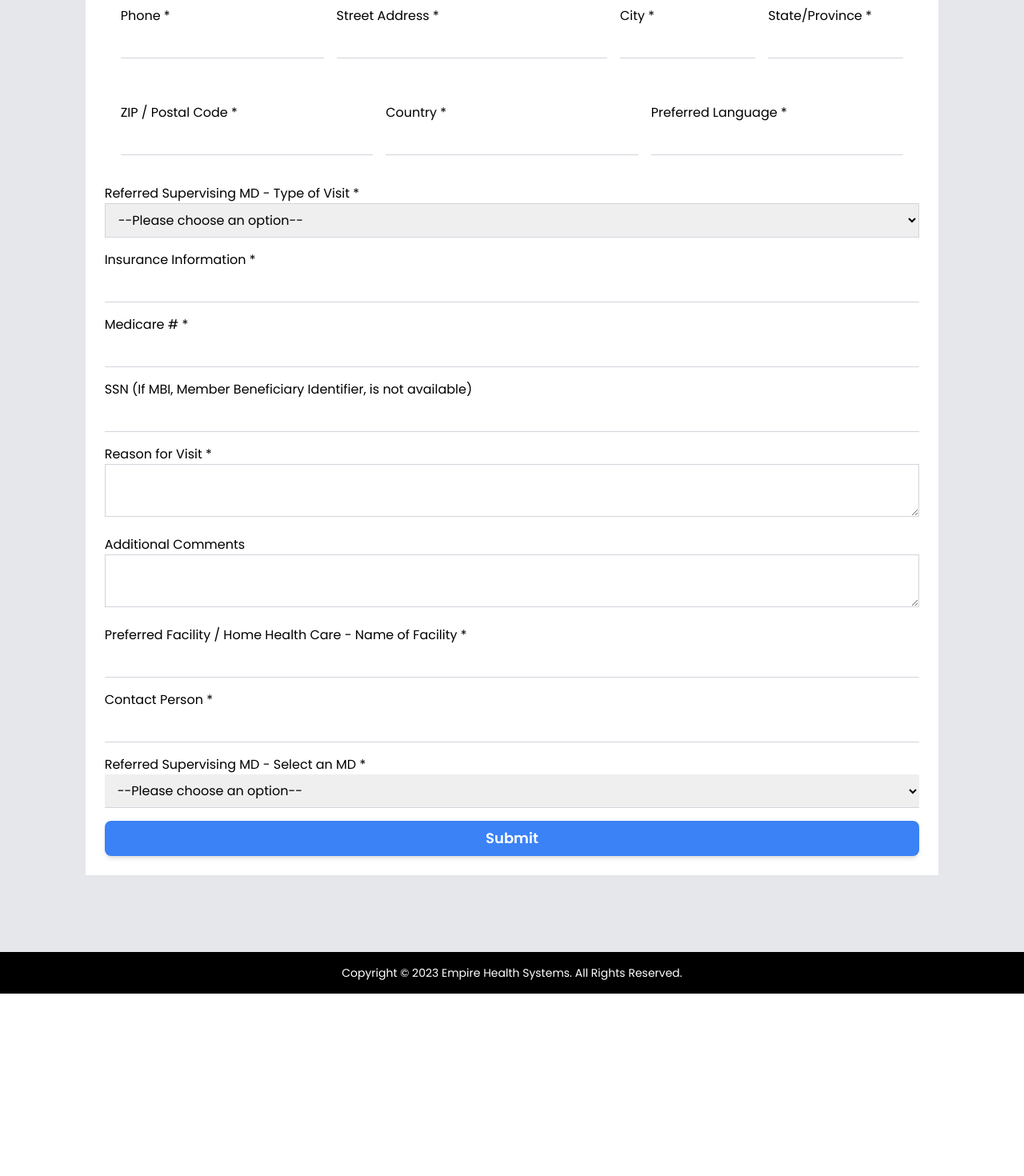
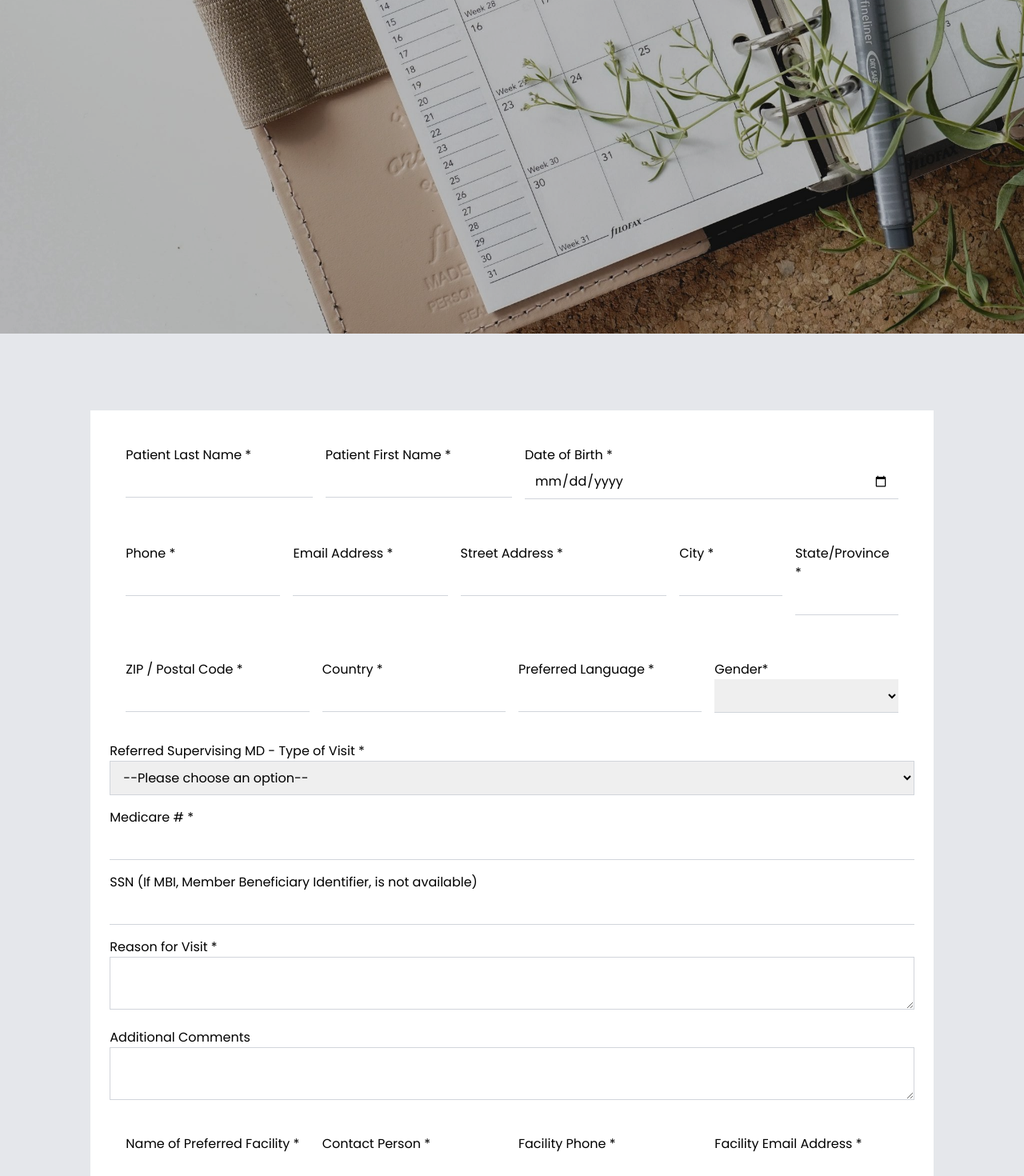
Before and after one commit to valeriequach/EmpireHealthSystems-1, a React (Vite) app: page /Intake in a window 1280 px wide. Shown: the part 420-1890 px from the top of the page at 80% size. Before the commit the page ends 1662 px from the top, so only its background shows below. Built offline with nearby package versions, Linux system fonts and the light colour scheme.

Commit message:
intake form fix

```diff
--- a/src/Components/Intake.jsx
+++ b/src/Components/Intake.jsx
@@ -2,12 +2,12 @@ import React, { useState } from "react";
 
 export const Intake = () => {
     const [formData, setFormData] = useState({
-        name: "",
+        lastName: "",
+        firstName: "",
         dob: "",
         phone: "",
         email: "",
         gender: "",
-        patientState: "",
         address: "",
         city: "",
         state: "",
@@ -15,7 +15,6 @@ export const Intake = () => {
         country: "",
         preferredLanguage: "",
         typeOfVisit: "",
-        insuranceInfo: "",
         medicare: "",
         ssn: "",
         reasonForVisit: "",
@@ -25,11 +24,6 @@ export const Intake = () => {
         contactPerson: "",
         contactEmail: "",
         contactPhone: "",
-        facilityAddress: "",
-        facilityCity: "",
-        facilityState: "",
-        facilityPostalCode: "",
-        facilityCountry: "",
         supervisingMD: ""
     });
 
@@ -39,60 +33,178 @@ export const Intake = () => {
 
     const handleSubmit = (e) => {
         e.preventDefault();
-        console.log(formData);
+        axios.post('https://649dbfe99bac4a8e669e436b.mockapi.io/:endpoint', formData)
+          .then(response => {
+            console.log(response.data);
+          })
+          .catch(error => {
+            console.log('Error:', error);
+          });
     }
 
     return (
-        <div className="bg-gray-200 flex justify-center py-24 font-Poppins">
-            <div className="container w-10/12 h-auto bg-white flex flex-col sm:p-2 md:p-6">
+        <>
+        <div className="w-screen h-auto flex justify-center py-4 shadow-xl">
+                <h1 className="text-empireblue text-3xl md:text-4xl lg:text-5xl font-bold">
+                    Intake Form
+                </h1>
+            </div>
+        <div className="relative w-screen h-2/5 bg-black bg-opacity-50 overflow-hidden">
+                <div className="absolute inset-0 w-full h-full flex items-center z-10">
+                    <img
+                        src="/assets/intake-photo.jpg"
+                        alt="clipboard"
+                        className="object-cover object-center min-w-full min-h-full" />
+                </div>
+                <div className="absolute inset-0 w-full h-full bg-black opacity-25 z-20"></div>
+            </div>
+        <div className="relative bg-gray-200 flex flex-col items-center p-2 sm:py-2 md:py-12 lg:py-24 font-Poppins">
+            <div className="container w-full md:w-11/12 lg:w-10/12 h-auto bg-white flex flex-col p-2 sm:p-4 md:p-6">
             <form onSubmit={handleSubmit} className="space-y-4">
                 <div className="flex flex-row gap-4 p-5">
-            <div className="w-1/3">
-                <label htmlFor="name" className="block">Patient Name *</label>
-                <input type="text" id="name" name="name" onChange={handleChange} className=" w-full px-3 py-2 placeholder-gray-300 border border-gray-300 border-l-0 border-r-0 border-t-0  focus:outline-none focus:ring focus:ring-indigo-100 focus:border-indigo-300 dark:focus:ring-offset-gray-900" required />
+                    <div className="w-1/4">
+                        <label htmlFor="lastName" className="block">
+                            Patient Last Name *
+                        </label>
+                        <input
+                            type="text"
+                            id="lastName"
+                            name="lastName"
+                            onChange={handleChange}
+                            className=" w-full px-3 py-2 placeholder-gray-300 border border-gray-300 border-l-0 border-r-0 border-t-0
+                                        focus:outline-none focus:ring focus:ring-indigo-100 focus:border-indigo-300 dark:focus:ring-offset-gray-900"
+                            required/>
                     </div>
-            <div className="w-1/3">
-                <label htmlFor="dob" className="block">Date of Birth *</label>
-                <input type="date" id="dob" name="dob" onChange={handleChange} className="w-full px-3 py-2 placeholder-gray-300 border border-gray-300 border-l-0 border-r-0 border-t-0  focus:outline-none focus:ring focus:ring-indigo-100 focus:border-indigo-300 dark:focus:ring-offset-gray-900" required />
+                    <div className="w-1/4">
+                        <label htmlFor="firstName" className="block">
+                            Patient First Name *
+                        </label>
+                        <input
+                            type="text"
+                            id="firstName"
+                            name="firstName"
+                            onChange={handleChange}
+                            className=" w-full px-3 py-2 placeholder-gray-300 border border-gray-300 border-l-0 border-r-0 border-t-0
+                                        focus:outline-none focus:ring focus:ring-indigo-100 focus:border-indigo-300 dark:focus:ring-offset-gray-900"
+                            required/>
                     </div>
-            <div className="w-1/3">
-    <label htmlFor="contactEmail" className="block">Email Address *</label>
-    <input type="email" id="contactEmail" name="contactEmail" onChange={handleChange} className="w-full px-3 py-2 placeholder-gray-300 border border-gray-300 border-l-0 border-r-0 border-t-0  focus:outline-none focus:ring focus:ring-indigo-100 focus:border-indigo-300 dark:focus:ring-offset-gray-900" required />
+                    <div className="w-1/2">
+                        <label
+                            htmlFor="dob"
+                            className="block">
+                                Date of Birth *
+                        </label>
+                        <input
+                            type="date"
+                            id="dob"
+                            name="dob"
+                            onChange={handleChange}
+                            className="w-full px-3 py-2 placeholder-gray-300 border border-gray-300 border-l-0 border-r-0 border-t-0
+                                      focus:outline-none focus:ring focus:ring-indigo-100 focus:border-indigo-300 dark:focus:ring-offset-gray-900"
+                            required />
                     </div>
+
                 </div>
                 <div className="flex flex-row gap-4 p-5">
                     <div className="w-1/2">
-    <label htmlFor="contactPhone" className="block">Phone *</label>
-    <input type="tel" id="contactPhone" name="contactPhone" onChange={handleChange} className="w-full px-3 py-2 placeholder-gray-300 border border-gray-300 border-l-0 border-r-0 border-t-0  focus:outline-none focus:ring focus:ring-indigo-100 focus:border-indigo-300 dark:focus:ring-offset-gray-900" required />
+                    <label htmlFor="phone" className="block">
+                        Phone *
+                    </label>
+                    <input
+                        type="tel"
+                        id="phone"
+                        name="phone"
+                        onInput={(e) => { e.target.value = e.target.value.replace(/[^0-9]/g, '')}}
+                        onChange={handleChange}
+                        className="w-full px-3 py-2 placeholder-gray-300 border border-gray-300 border-l-0 border-r-0 border-t-0
+                                   focus:outline-none focus:ring focus:ring-indigo-100 focus:border-indigo-300 dark:focus:ring-offset-gray-900"
+                        required />
+                    </div>
+                    <div className="w-1/2">
+                        <label
+                            htmlFor="email"
+                            className="block">
+                                Email Address *
+                        </label>
+                        <input
+                            type="email"
+                            id="email"
+                            name="email"
+                            onChange={handleChange}
+                            className="w-full px-3 py-2 placeholder-gray-300 border border-gray-300 border-l-0 border-r-0 border-t-0
+                                       focus:outline-none focus:ring focus:ring-indigo-100 focus:border-indigo-300 dark:focus:ring-offset-gray-900"
+                            required />
+                    </div>
+                    <div className="w-2/3">
+                        <label htmlFor="address" className="block">
+                            Street Address *
+                        </label>
+                        <input
+                            type="text"
+                            id="address"
+                            name="address"
+                            onChange={handleChange}
+                            className="w-full px-3 py-2 placeholder-gray-300 border border-gray-300 border-l-0 border-r-0 border-t-0
+                            focus:outline-none focus:ring focus:ring-indigo-100 focus:border-indigo-300 dark:focus:ring-offset-gray-900"
+                            required />
+                    </div>
+                    <div className="w-1/3">
+                        <label htmlFor="city" className="block">
+                            City *
+                        </label>
+                        <input
+                            type="text"
+                            id="city"
+                            name="city"
+                            onChange={handleChange}
+                            className="w-full px-3 py-2 placeholder-gray-300 border border-gray-300 border-l-0 border-r-0 border-t-0
+                            focus:outline-none focus:ring focus:ring-indigo-100 focus:border-indigo-300 dark:focus:ring-offset-gray-900"
+                            required />
+                    </div>
+                    <div className="w-1/3">
+                        <label htmlFor="state" className="block">
+                            State/Province *
+                        </label>
+                        <input
+                            type="text"
+                            id="state"
+                            name="state"
+                            onChange={handleChange}
+                            className="w-full px-3 py-2 placeholder-gray-300 border border-gray-300 border-l-0 border-r-0 border-t-0
+                            focus:outline-none focus:ring focus:ring-indigo-100 focus:border-indigo-300 dark:focus:ring-offset-gray-900"
+                            required />
+                    </div>
                 </div>
 
-<div className="w-2/3">
-    <label htmlFor="facilityAddress" className="block">Street Address *</label>
-    <input type="text" id="facilityAddress" name="facilityAddress" onChange={handleChange} className="w-full px-3 py-2 placeholder-gray-300 border border-gray-300 border-l-0 border-r-0 border-t-0  focus:outline-none focus:ring focus:ring-indigo-100 focus:border-indigo-300 dark:focus:ring-offset-gray-900" required />
+<div className="flex flex-row gap-4 p-5">
+<div className="w-1/4">
+    <label htmlFor="postalCode" className="block">ZIP / Postal Code *</label>
+    <input type="text" id="postalCode" name="postalCode" onChange={handleChange} className="w-full px-3 py-2 placeholder-gray-300 border border-gray-300 border-l-0 border-r-0 border-t-0  focus:outline-none focus:ring focus:ring-indigo-100 focus:border-indigo-300 dark:focus:ring-offset-gray-900" required />
 </div>
-
-<div className="w-1/3">
-    <label htmlFor="facilityCity" className="block">City *</label>
-    <input type="text" id="facilityCity" name="facilityCity" onChange={handleChange} className="w-full px-3 py-2 placeholder-gray-300 border border-gray-300 border-l-0 border-r-0 border-t-0  focus:outline-none focus:ring focus:ring-indigo-100 focus:border-indigo-300 dark:focus:ring-offset-gray-900" required />
+<div className="w-1/4">
+    <label htmlFor="country" className="block">Country *</label>
+    <input type="text" id="country" name="country" onChange={handleChange} className="w-full px-3 py-2 placeholder-gray-300 border border-gray-300 border-l-0 border-r-0 border-t-0  focus:outline-none focus:ring focus:ring-indigo-100 focus:border-indigo-300 dark:focus:ring-offset-gray-900" required />
 </div>
-
-<div className="w-1/3">
-    <label htmlFor="facilityState" className="block">State/Province *</label>
-    <input type="text" id="facilityState" name="facilityState" onChange={handleChange} className="w-full px-3 py-2 placeholder-gray-300 border border-gray-300 border-l-0 border-r-0 border-t-0  focus:outline-none focus:ring focus:ring-indigo-100 focus:border-indigo-300 dark:focus:ring-offset-gray-900" required />
-</div>
-</div>
-<div className="flex flex-row gap-4 p-5">
-<div className="w-1/3">
-    <label htmlFor="facilityPostalCode" className="block">ZIP / Postal Code *</label>
-    <input type="text" id="facilityPostalCode" name="facilityPostalCode" onChange={handleChange} className="w-full px-3 py-2 placeholder-gray-300 border border-gray-300 border-l-0 border-r-0 border-t-0  focus:outline-none focus:ring focus:ring-indigo-100 focus:border-indigo-300 dark:focus:ring-offset-gray-900" required />
-</div>
-<div className="w-1/3">
-    <label htmlFor="facilityCountry" className="block">Country *</label>
-    <input type="text" id="facilityCountry" name="facilityCountry" onChange={handleChange} className="w-full px-3 py-2 placeholder-gray-300 border border-gray-300 border-l-0 border-r-0 border-t-0  focus:outline-none focus:ring focus:ring-indigo-100 focus:border-indigo-300 dark:focus:ring-offset-gray-900" required />
-</div>
-<div className="w-1/3">
+<div className="w-1/4">
     <label htmlFor="preferredLanguage" className="block">Preferred Language *</label>
     <input type="text" id="preferredLanguage" name="preferredLanguage" onChange={handleChange} className="w-full px-3 py-2 placeholder-gray-300 border border-gray-300 border-l-0 border-r-0 border-t-0  focus:outline-none focus:ring focus:ring-indigo-100 focus:border-indigo-300 dark:focus:ring-offset-gray-900" required />
+</div>
+<div className="w-1/4">
+    <label htmlFor="gender" className="block">Gender*</label>
+    <select
+        name="gender"
+        id="gender"
+        onChange={handleChange}
+        className="w-full px-3 py-2 placeholder-gray-300 border border-gray-300 border-l-0 border-r-0 border-t-0
+        focus:outline-none focus:ring focus:ring-indigo-100 focus:border-indigo-300 dark:focus:ring-offset-gray-900"
+        required>
+            <option value=""></option>
+            <option value="Woman">Woman</option>
+            <option value="Man">Man</option>
+            <option value="Transgender">Transgender</option>
+            <option value="Non-binary/non-conforming">Non-binary/non-conforming</option>
+            <option value="Prefer not to respond">Prefer not to respond</option>
+    </select>
 </div>
 </div>
 
@@ -102,16 +214,11 @@ export const Intake = () => {
                     <option value="">--Please choose an option--</option>
                     <option value="md1">Home Visit</option>
                     <option value="md2">Telehealth</option>
-                    <option value="md2">Either</option>
+                    <option value="md3">Either</option>
                 </select>
             </div>
 
-<div>
-    <label htmlFor="insuranceInfo" className="block">Insurance Information *</label>
-    <input type="text" id="insuranceInfo" name="insuranceInfo" onChange={handleChange} className="w-full px-3 py-2 placeholder-gray-300 border border-gray-300 border-l-0 border-r-0 border-t-0  focus:outline-none focus:ring focus:ring-indigo-100 focus:border-indigo-300 dark:focus:ring-offset-gray-900" required />
-</div>
-
-<div>
+<div className="">
     <label htmlFor="medicare" className="block">Medicare # *</label>
     <input type="text" id="medicare" name="medicare" onChange={handleChange} className="w-full px-3 py-2 placeholder-gray-300 border border-gray-300 border-l-0 border-r-0 border-t-0  focus:outline-none focus:ring focus:ring-indigo-100 focus:border-indigo-300 dark:focus:ring-offset-gray-900" required />
 </div>
@@ -130,13 +237,44 @@ export const Intake = () => {
     <textarea id="additionalComments" name="additionalComments" onChange={handleChange} className="w-full px-3 py-2 placeholder-gray-300 border border-gray-300 focus:outline-none focus:ring focus:ring-indigo-100 focus:border-indigo-300 dark:focus:ring-offset-gray-900" />
 </div>
 
-<div>
-    <label htmlFor="facilityName" className="block">Preferred Facility / Home Health Care - Name of Facility *</label>
+<div className="flex flex-row gap-4 p-5">
+<div className="w-1/3">
+    <label htmlFor="facilityName" className="block">Name of Preferred Facility *</label>
     <input type="text" id="facilityName" name="facilityName" onChange={handleChange} className="w-full px-3 py-2 placeholder-gray-300 border border-gray-300 border-l-0 border-r-0 border-t-0  focus:outline-none focus:ring focus:ring-indigo-100 focus:border-indigo-300 dark:focus:ring-offset-gray-900" required />
 </div>
-<div>
+<div className="w-1/3">
     <label htmlFor="contactPerson" className="block">Contact Person *</label>
     <input type="text" id="contactPerson" name="contactPerson" onChange={handleChange} className="w-full px-3 py-2 placeholder-gray-300 border border-gray-300 border-l-0 border-r-0 border-t-0  focus:outline-none focus:ring focus:ring-indigo-100 focus:border-indigo-300 dark:focus:ring-offset-gray-900" required />
+</div>
+<div className="w-1/3">
+                    <label htmlFor="contactPhone" className="block">
+                        Facility Phone *
+                    </label>
+                    <input
+                        type="tel"
+                        id="contactPhone"
+                        name="contactPhone"
+                        onInput={(e) => { e.target.value = e.target.value.replace(/[^0-9]/g, '')}}
+                        onChange={handleChange}
+                        className="w-full px-3 py-2 placeholder-gray-300 border border-gray-300 border-l-0 border-r-0 border-t-0
+                                   focus:outline-none focus:ring focus:ring-indigo-100 focus:border-indigo-300 dark:focus:ring-offset-gray-900"
+                        required />
+                    </div>
+                    <div className="w-1/3">
+                        <label
+                            htmlFor="contactEmail"
+                            className="block">
+                                Facility Email Address *
+                        </label>
+                        <input
+                            type="email"
+                            id="contactEmail"
+                            name="contactEmail"
+                            onChange={handleChange}
+                            className="w-full px-3 py-2 placeholder-gray-300 border border-gray-300 border-l-0 border-r-0 border-t-0
+                                       focus:outline-none focus:ring focus:ring-indigo-100 focus:border-indigo-300 dark:focus:ring-offset-gray-900"
+                            required />
+                    </div>
 </div>
 
 <div>
@@ -155,5 +293,9 @@ export const Intake = () => {
         </form>
             </div>
         </div>
+        <div className='w-screen h-auto bg-black flex justify-center items-center text-white text-sm font-Poppins px-10 py-4'>
+        <span className=' text-center'>Copyright © 2023 Empire Health Systems. All Rights Reserved.</span>
+       </div>
+</>
     );
 };
```
Also changed, not shown: public/assets/intake-photo.jpg (added). Lines whose indentation alone changed are shown as unchanged.
